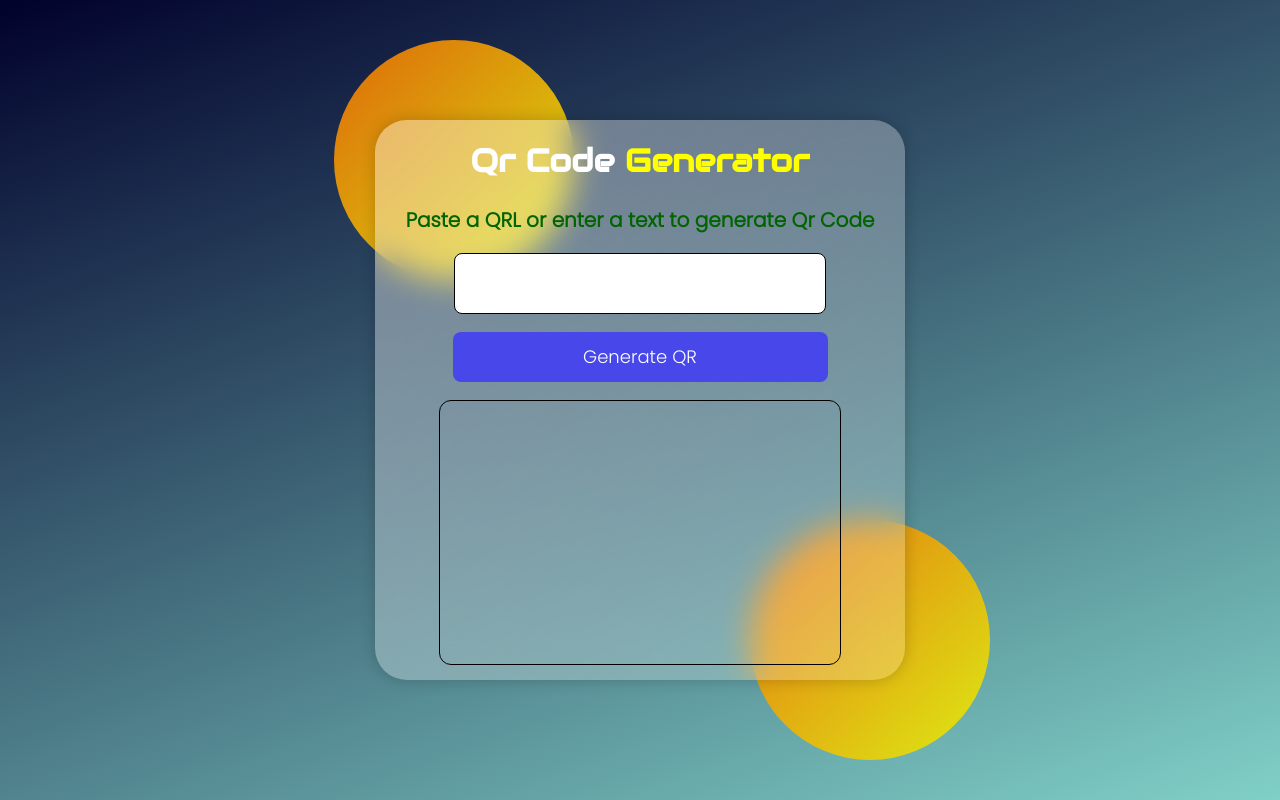
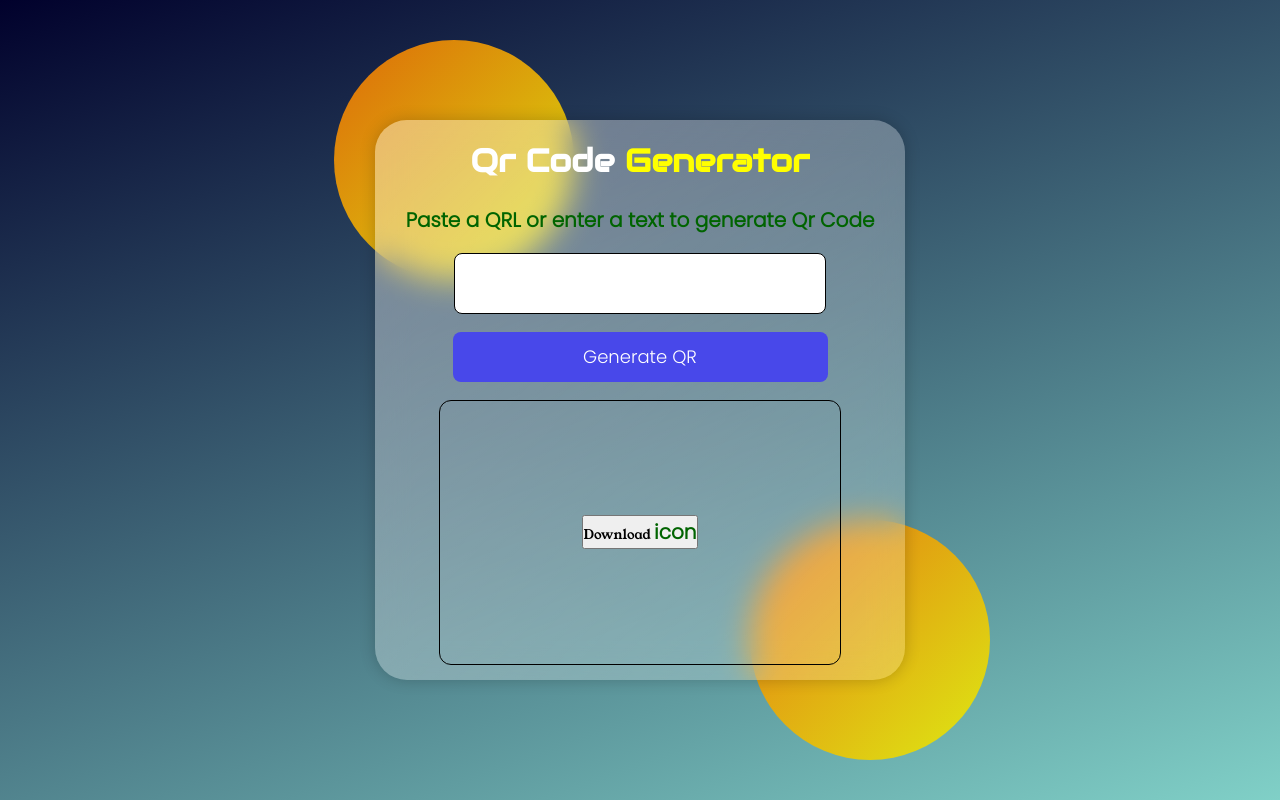
Before and after one commit to snikdhendu/Qr-Code-Generator, a plain HTML site: page index.html in a window 1280 px wide. Drawn offline with Linux system fonts and the light colour scheme; a web font is replaced by a local one.

Commit message:
Update index.html

```diff
--- a/index.html
+++ b/index.html
@@ -33,7 +33,7 @@
                     <div class="preloader"></div>
                     <img src="Qr Code.jpg" alt="" id="qrimage">
 
-                    <!-- <button class="downbtn" onclick="downloadImage()">Download <span>icon</span></button> -->
+                    <button class="downbtn" onclick="downloadImage()">Download <span>icon</span></button>
                 </div>
 
 
```
